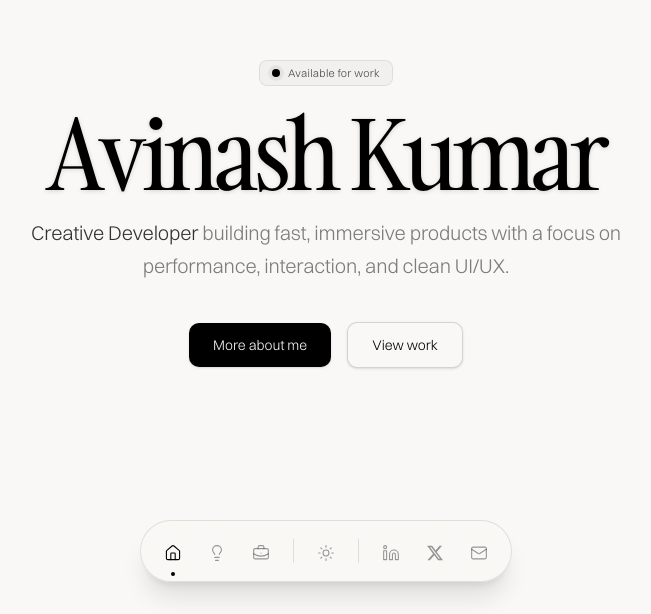
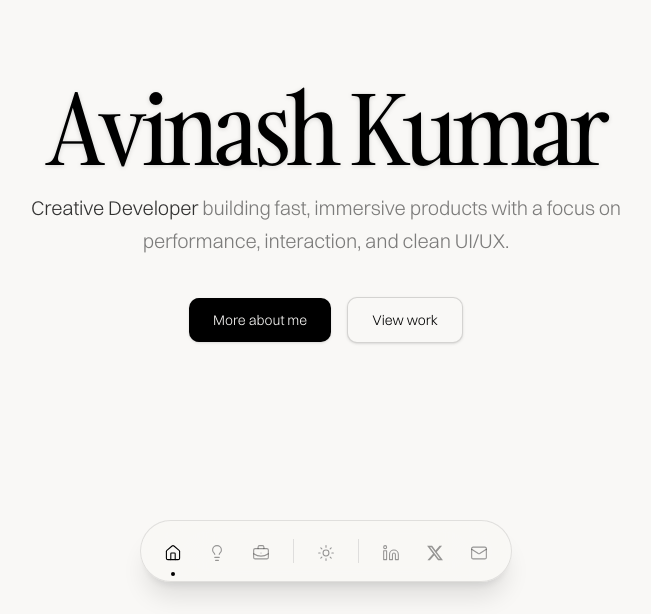
Before and after one commit to avinashh10x/newPortfolio, a Next.js app: page / in a window 1280 px wide. Shown: the part 186-800 px from the top of the page, without its empty margins (314-965 px from the left). Built offline with nearby package versions, Linux system fonts and the light colour scheme.

Commit message:
feat: update layout and styling in DetailedContent, DetailedHeader, Hero3, and KaraScroll components for improved consistency and clarity

```diff
--- a/src/app/(pages)/work/_component/detailedContent.tsx
+++ b/src/app/(pages)/work/_component/detailedContent.tsx
@@ -11,8 +11,8 @@ export default function DetailedContent({ project }: { project: project }) {
       transition={{ duration: 0.5 }}
     >
       {project.video && project.video.length > 0 ? (
-        <div className="w-full max-w-7xl mx-auto px-4 md:px-8 mb-16 md:mb-24">
-          <div className="relative aspect-video w-full rounded-lg overflow-hidden border border-foreground/10 bg-foreground/5 shadow-2xl shadow-purple-900/10">
+        <div className="w-full max-w-6xl mx-auto px-4 md:px-8 mb-16 md:mb-24">
+          <div className="relative aspect-video w-full rounded-3xl overflow-hidden border border-background/50 outline outline-foreground/30 shadow-2xl shadow-purple-900/10">
             <video
               autoPlay
               muted
@@ -29,8 +29,8 @@ export default function DetailedContent({ project }: { project: project }) {
           </div>
         </div>
       ) : (
-        <div className="w-full max-w-7xl mx-auto px-4 md:px-8 mb-16 md:mb-24">
-          <div className="relative w-full h-auto rounded-lg overflow-hidden border border-foreground/10 bg-foreground/5 shadow-2xl shadow-purple-900/10">
+        <div className="w-full max-w-6xl mx-auto px-4 md:px-8 mb-16 md:mb-24">
+          <div className="relative w-full h-auto rounded-3xl overflow-hidden border border-background/50 outline outline-foreground/30 shadow-xl ">
             <Image
               src={project.image[0]}
               alt={`${project.title} - Avi  | Creative Developer Portfolio`}
@@ -42,7 +42,7 @@ export default function DetailedContent({ project }: { project: project }) {
         </div>
       )}
 
-      <div className="max-w-7xl mx-auto px-4 md:px-8 grid grid-cols-1 lg:grid-cols-3 gap-12 lg:gap-24 mb-5 lg:mb-24">
+      <div className="max-w-6xl mx-auto px-4 md:px-8 grid grid-cols-1 lg:grid-cols-3 gap-12 lg:gap-24 mb-5 lg:mb-24">
         {/* Left Column: Description & Metadata */}
         <div className="lg:col-span-1 flex flex-col gap-8 order-2 lg:order-1">
           <div className="space-y-4">
--- a/src/app/(pages)/work/_component/detailedHeader.tsx
+++ b/src/app/(pages)/work/_component/detailedHeader.tsx
@@ -11,7 +11,7 @@ function DetailedHeader({ project }: { project: project }) {
   const router = useRouter();
 
   return (
-    <div className="w-full relative pt-16 lg:pt-32 lg:pb-10 px-4 md:px-8 max-w-7xl mx-auto space-y-5">
+    <div className="w-full relative pt-16 lg:pt-32 lg:pb-10 px-4 md:px-8 max-w-6xl mx-auto space-y-5">
       <motion.button
         initial={{ opacity: 0, x: -10 }}
         animate={{ opacity: 1, x: 0 }}
--- a/src/components/sections/Hero3.tsx
+++ b/src/components/sections/Hero3.tsx
@@ -21,7 +21,7 @@ const Hero3 = () => {
     <div className="relative flex min-h-[100svh] w-full items-center justify-center overflow-hidden bg-background px-4 text-foreground transition-colors duration-300">
       <div className="flex flex-col items-center justify-center text-center w-full max-w-[800px] mx-auto z-10">
         {/* Available for work */}
-        <motion.div
+        {/* <motion.div
           initial={{ opacity: 0, y: 10 }}
           animate={{ opacity: 1, y: 0 }}
           transition={{
@@ -46,9 +46,9 @@ const Hero3 = () => {
             className={`text-[11px] font-sans font-medium tracking-wide transition-colors duration-500 ${isAnyHovered ? "text-foreground/20" : "text-foreground/70"
               }`}
           >
-            Available for work
+         Hey, I'm
           </span>
-        </motion.div>
+        </motion.div> */}
 
         {/* Name */}
         <motion.div
@@ -74,7 +74,7 @@ const Hero3 = () => {
             delay: 0.25,
             ease: [0.21, 0.47, 0.32, 0.98],
           }}
-          className={`font-sans text-[16px] sm:text-[18px] md:text-[20px] leading-[1.65] mb-10 max-w-full sm:max-w-[80%] font-normal tracking-[-0.01em] transition-colors duration-500 ${isAnyHovered ? "text-foreground/10" : "text-foreground/50"
+          className={`font-sans text-[16px] sm:text-[18px] md:text-[20px] leading-[1.65] mb-10 max-w-full sm:max-w-[75%] font-normal tracking-[-0.01em] transition-colors duration-500 ${isAnyHovered ? "text-foreground/10" : "text-foreground/50"
             }`}
         >
           <strong
--- a/src/components/sections/karaScroll.tsx
+++ b/src/components/sections/karaScroll.tsx
@@ -155,6 +155,7 @@ export default function KaraScroll({ projects }: { projects: project[] }) {
                 href={`/work/${project.slug}`}
                 className="group flex items-center gap-3 border-b border-foreground/10 py-4 font-sans"
               >
+
                 {/* <motion.span
                   initial={{ y: 18, opacity: 0, filter: "blur(4px)" }}
                   whileInView={{ y: 0, opacity: 1, filter: "blur(0px)" }}
```
